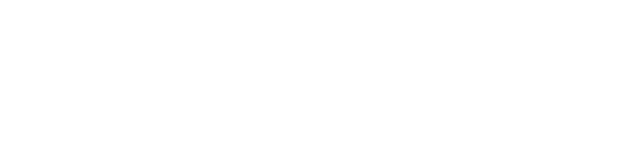
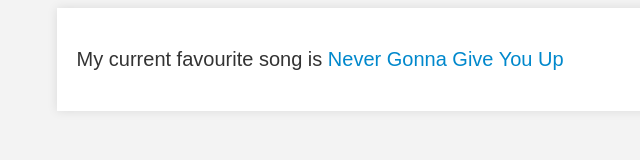
Before and after one commit to acciojob/favourite-song-atmak, a website: page main.html in a window 1280 px wide. Shown: the whole page, without its empty margins (121-761 px from the left). Drawn offline with Linux system fonts and the light colour scheme.

Commit message:
created a submission

```diff
--- a/main.html
+++ b/main.html
@@ -2,10 +2,12 @@
 <html>
 <head>
     <title>My Favourite Song</title>
+    <link rel="stylesheet" href="styles.css">
 </head>
 <body>
     <div>
-        <!-- Your content will go here -->
+        <p>My current favourite song is <a href="https://www.youtube.com/watch?v=dQw4w9WgXcQ">Never Gonna Give You Up</a></p>
     </div>
+    <script src="script.js"></script>
 </body>
 </html>
--- a/script.js
+++ b/script.js
@@ -1,5 +1,6 @@
-//your code here
-document.querySelector('a').addEventListener('click', function(event) {
-    alert('You are about to visit the YouTube link of the song!');
-    event.preventDefault();
-});
+<body>
+    <div>
+        <!-- Your content here -->
+    </div>
+    <script src="script.js"></script>
+</body>
--- a/styles.css
+++ b/styles.css
@@ -1,6 +1,23 @@
 
-/* Your CSS Code here. */
-<head>
-    <title>My Favourite Song</title>
-    <link rel="stylesheet" href="styles.css">
-</head>
+body {
+    background-color: #f3f3f3;
+    font-family: Arial, sans-serif;
+}
+
+div {
+    width: 70%;
+    margin: auto;
+    padding: 20px;
+    background-color: #fff;
+    box-shadow: 0 0 10px rgba(0,0,0,0.1);
+}
+
+p {
+    font-size: 20px;
+    color: #333;
+}
+
+a {
+    color: #0088cc;
+    text-decoration: none;
+}
```
